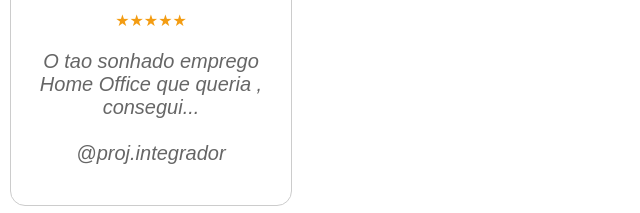
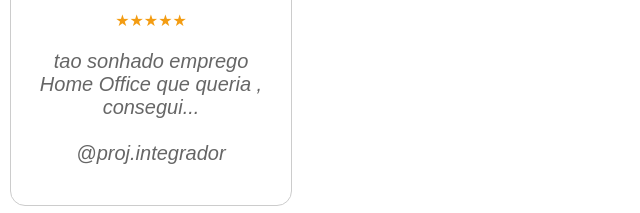
Before and after one commit to GiovaniP-Barbosa/PROJETO_INTEGRADOR, a plain HTML site: page src/feed.html in a window 1280 px wide. Shown: the part 2121-2334 px from the top of the page, 0-640 px from the left. Drawn offline with Linux system fonts and the light colour scheme; files whose address does not match are found by name.

Commit message:
Atulizando pagina Feed

```diff
--- a/src/feed.html
+++ b/src/feed.html
@@ -181,7 +181,7 @@ align-items: end;
     <div class="caixa">
         <img class="perfil" src="/PROJETO_INTEGRADOR/PROJETO-INTEGRADOR/src/img/rostos/deolane.webp" alt="Outra Foto de Perfil">
         <div class="avaliacao">★★★★★</div>
-        <p class="comentario">O tao sonhado emprego Home Office que queria , consegui...<br><br><b></b>@proj.integrador</p>
+        <p class="comentario">tao sonhado emprego Home Office que queria , consegui...<br><br><b></b>@proj.integrador</p>
     </div>
 </body>
 </html>
```
